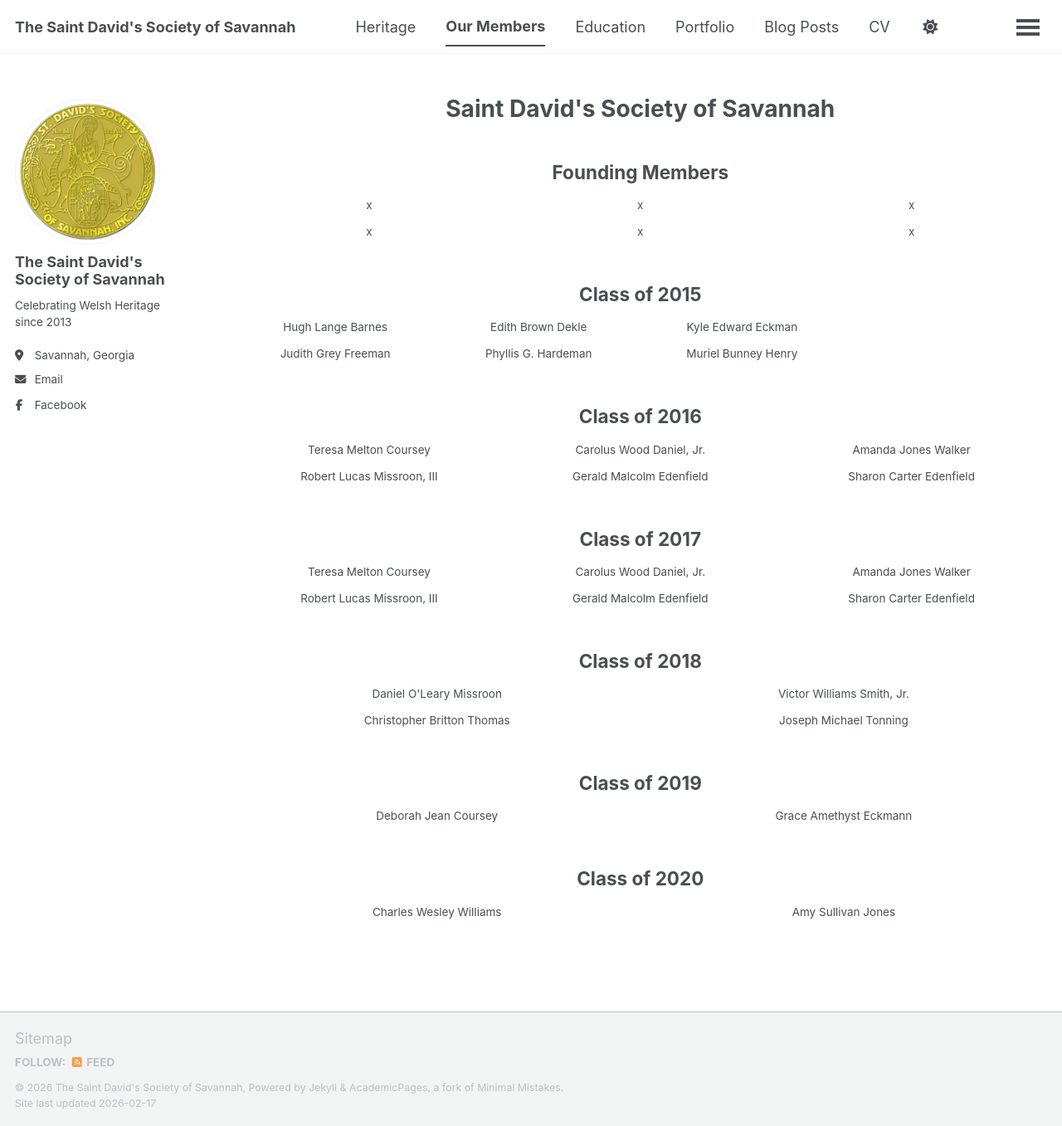
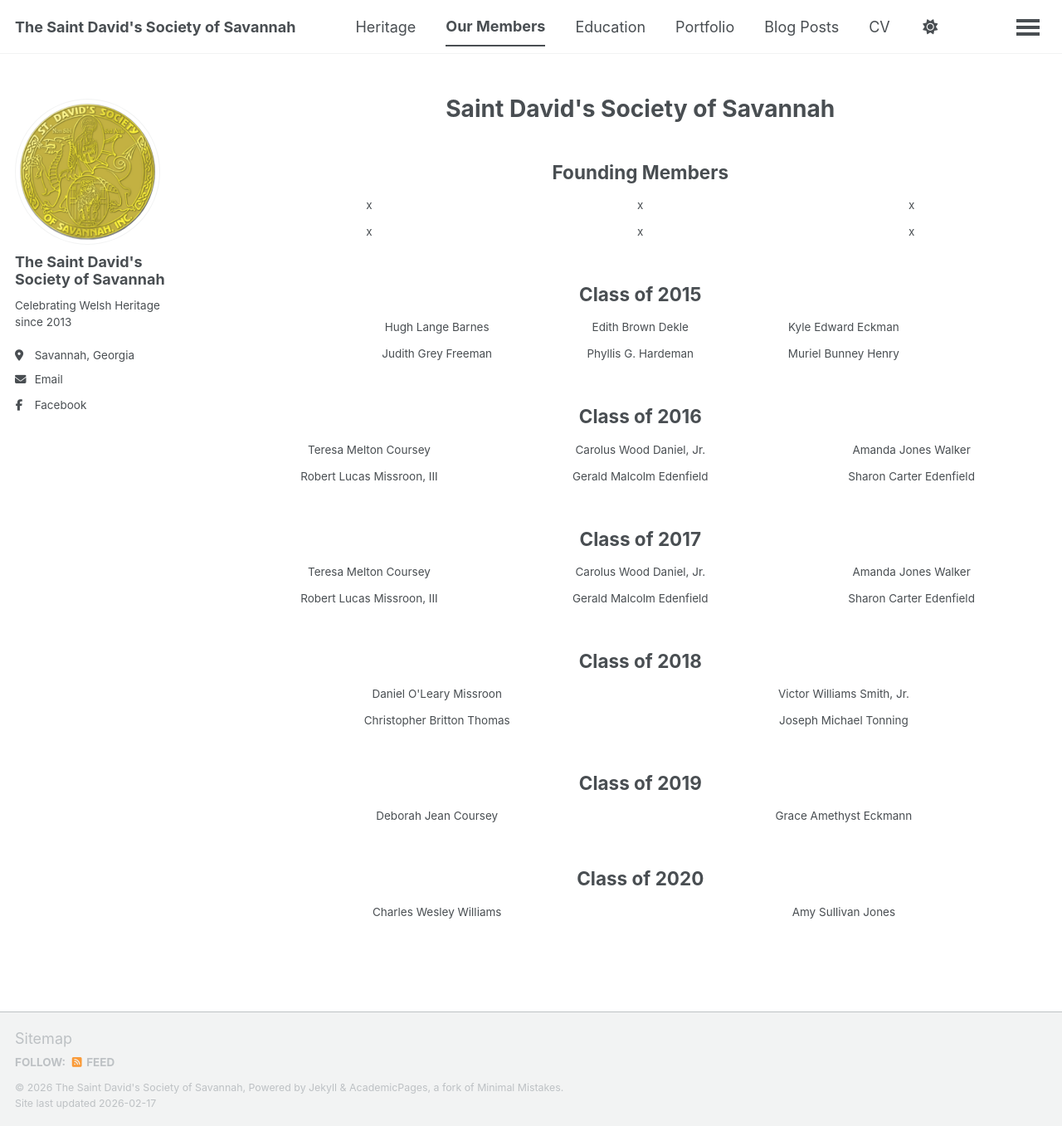
Before and after one commit to whancock6/sdss2, a Jekyll site: the page built from _pages/members.html, in a window 1280 px wide and 1357 px high. Shown: the whole window at 83% size. Built offline with Jekyll 4.4.1, drawn with Linux system fonts in a browser that asks for light colours; a script bundle is joined from its source files by our own code; library files that are not in the unit come from our copies.

Commit message:
Update members.html

```diff
--- a/_pages/members.html
+++ b/_pages/members.html
@@ -37,7 +37,7 @@ th, td {
 </table>
 
 <center><h2>Class of 2015</h2></center>
-<table style="width:75%">
+<table style="width:75%" align="center">
   <tr>
     <td style="width:33.33%">Hugh Lange Barnes</td>
     <td style="width:33.33%">Edith Brown Dekle</td>
```
